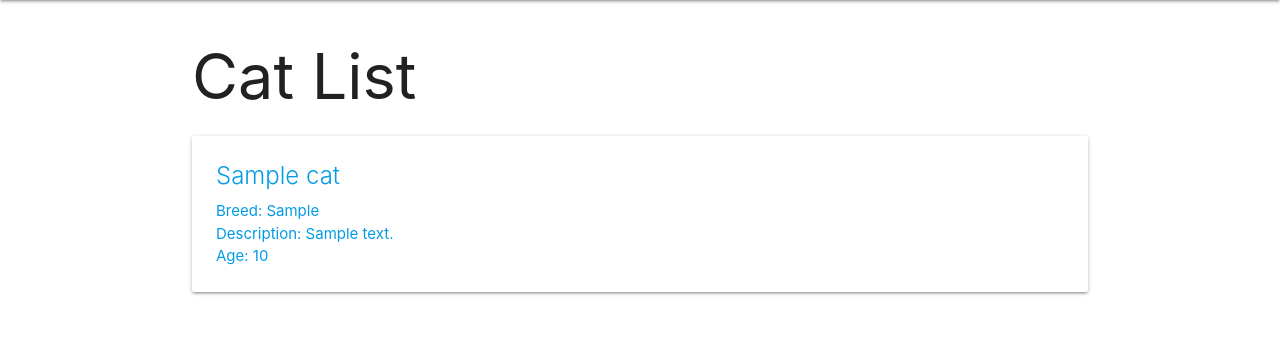
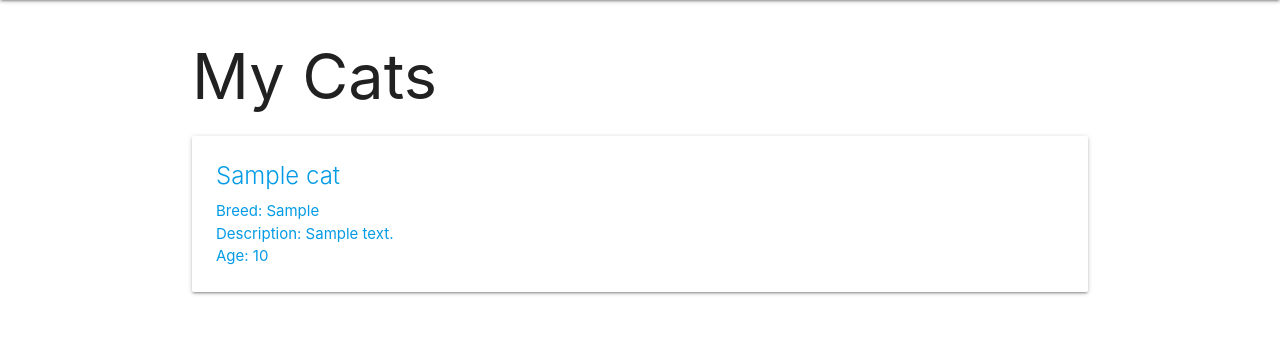
Before and after one commit to Dujota/django-deploy-example, a Django app: page /cats/ in a window 1280 px wide. Shown: the part 64-420 px from the top of the page. Run offline with Django 3.2, Linux system fonts and the light colour scheme; a user stored in the database is signed in; tables that the repository leaves empty hold one stand-in row (values such as "Sample post").

Commit message:
update header forr cats index

```diff
--- a/main_app/templates/cats/index.html
+++ b/main_app/templates/cats/index.html
@@ -1,7 +1,7 @@
 {% extends 'base.html' %}
 {% block content %}
 
-<h1>Cat List</h1>
+<h1>My Cats</h1>
 
 {% for cat in cats %}
 <a href="{% url 'detail' cat.id %}">
```
Lines whose indentation alone changed are shown as unchanged.
